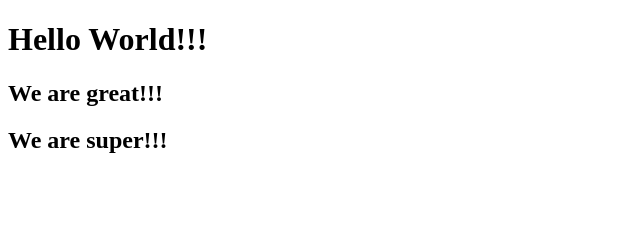
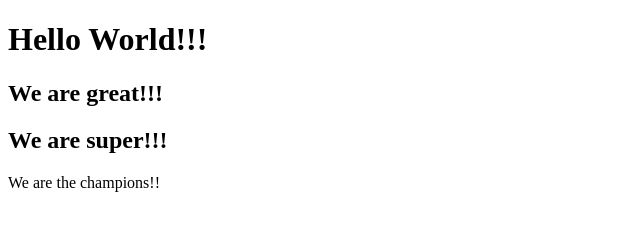
Before and after one commit to paulbardar/test-js, a plain HTML site: page index.html in a window 1280 px wide. Shown: the whole page, without its empty margins (0-640 px from the left). Drawn offline with Linux system fonts and the light colour scheme.

Commit message:
index.html mod

```diff
--- a/index.html
+++ b/index.html
@@ -11,6 +11,7 @@
     <h1>Hello World!!!</h1>
     <h2>We are great!!!</h2>
     <h2>We are super!!!</h2>
+    <p class="text-class">We are the champions!!</p>
 
     <!-- <script>
         alert(1);
```
